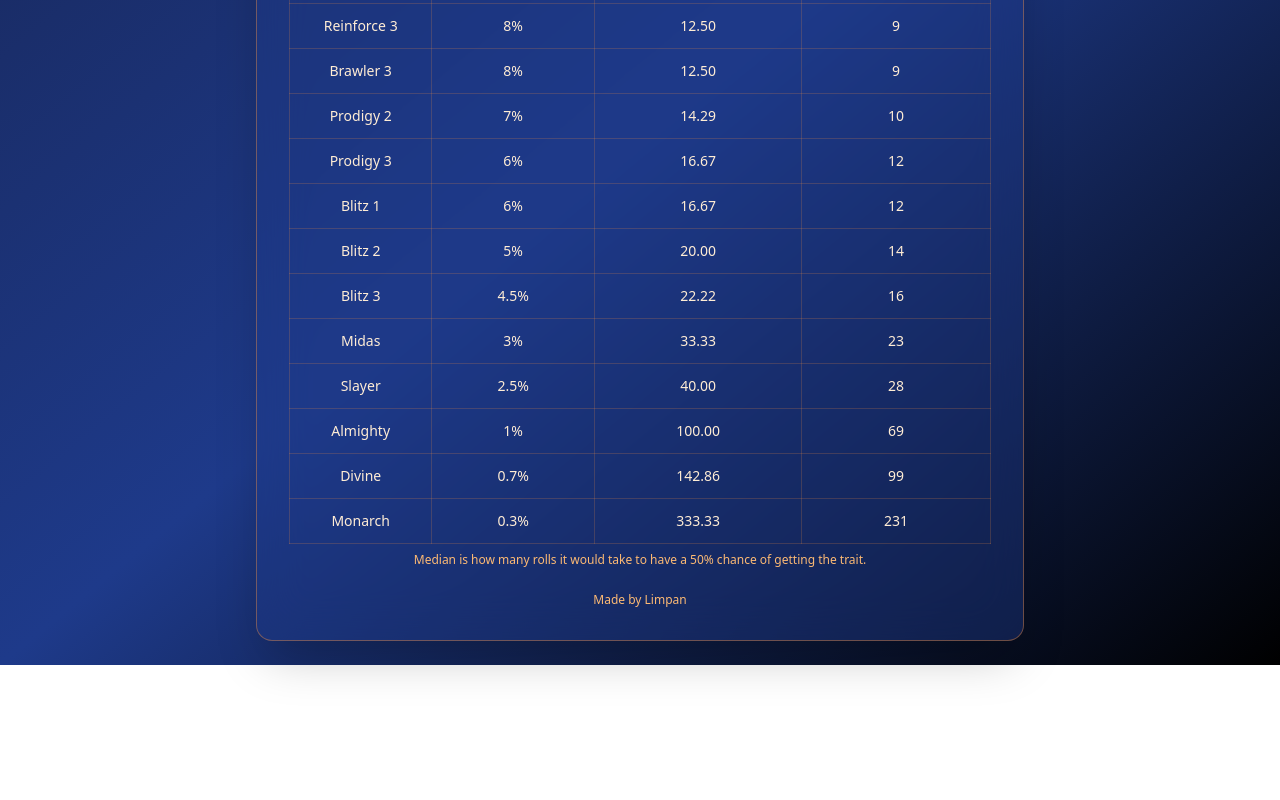
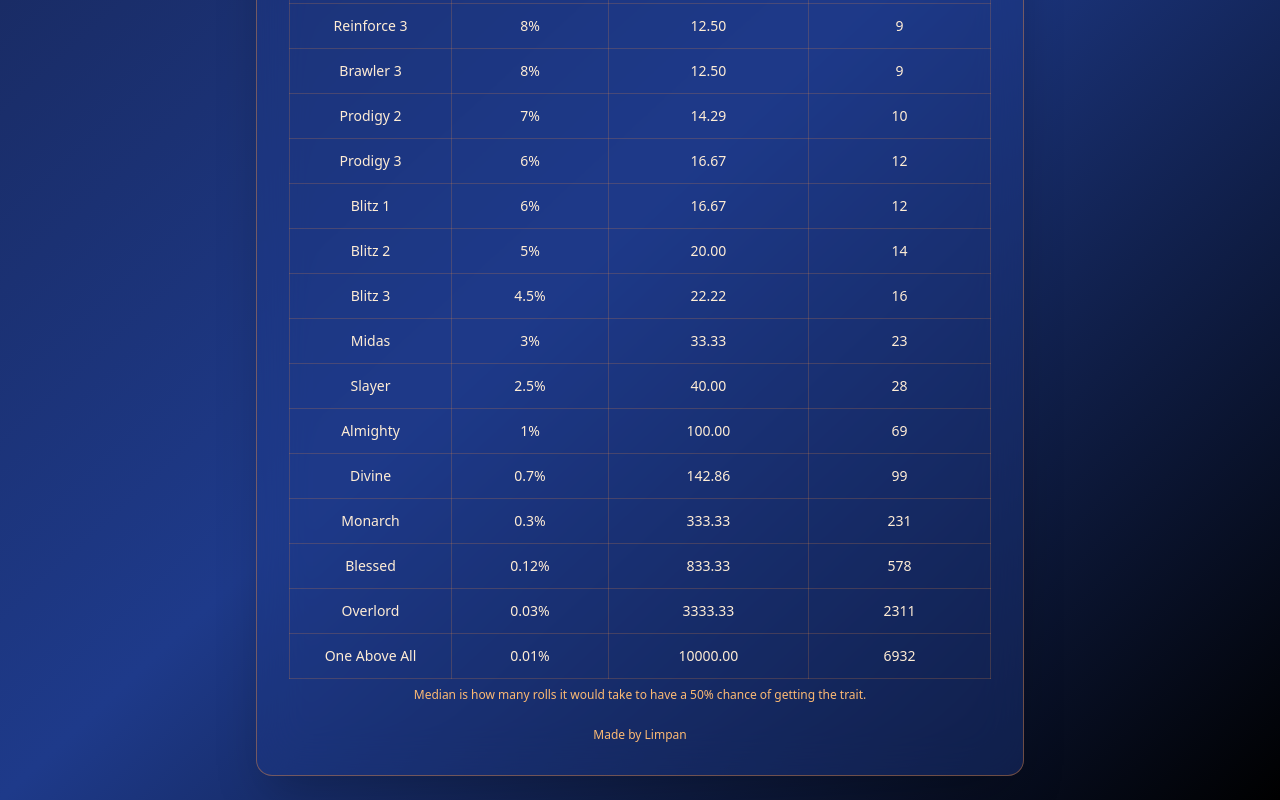
Before and after one commit to Limpanfx/Trait-Spin-Calculator, a plain HTML site: page index.html in a window 1280 px wide. Shown: the part 388-1188 px from the top of the page. Before the commit the page ends 1053 px from the top, so only its background shows below. Drawn offline with nearby package versions, Linux system fonts and the light colour scheme.

Commit message:
Update index.html

```diff
--- a/index.html
+++ b/index.html
@@ -49,6 +49,9 @@
       {name: "Almighty", chance: 1},
       {name: "Divine", chance: 0.7},
       {name: "Monarch", chance: 0.3},
+      {name: "Blessed", chance: 0.12},
+      {name: "Overlord", chance: 0.03},
+      {name: "One Above All", chance: 0.01},
     ];
 
     function renderTable() {
```
